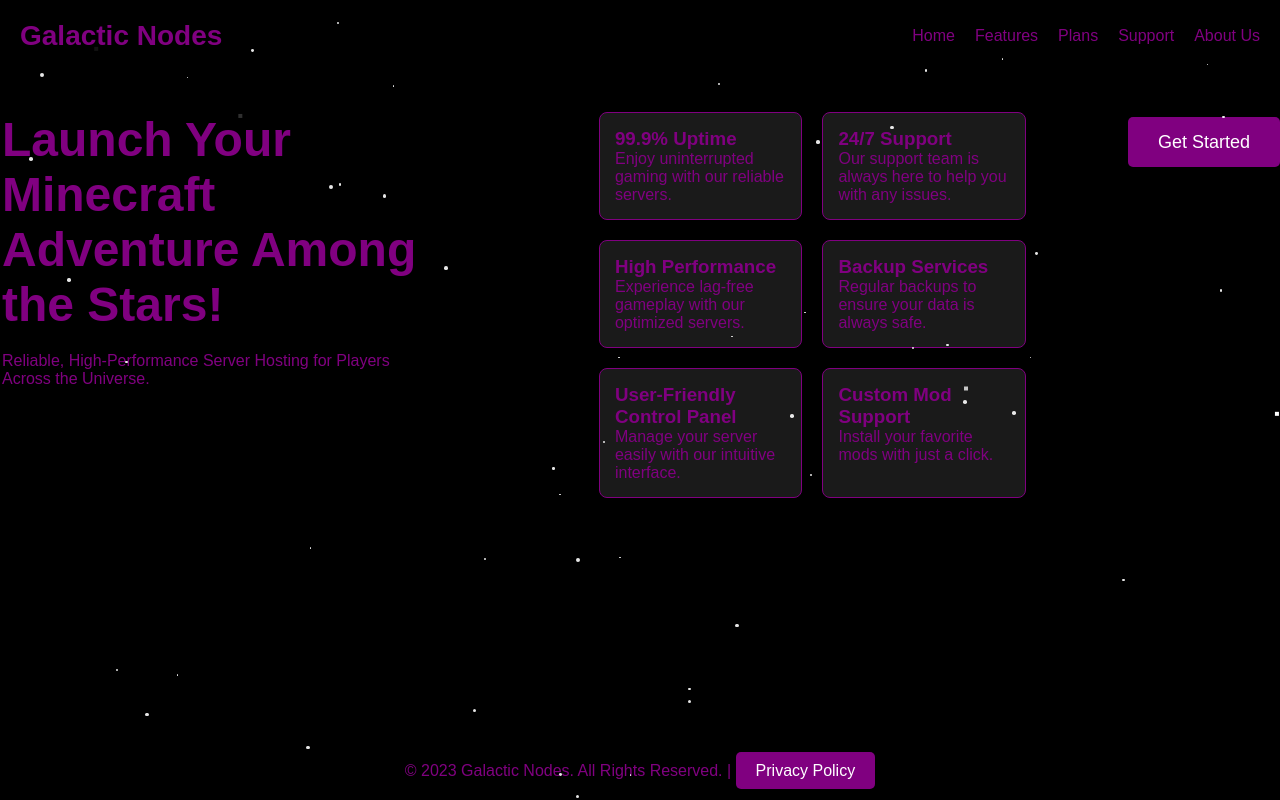
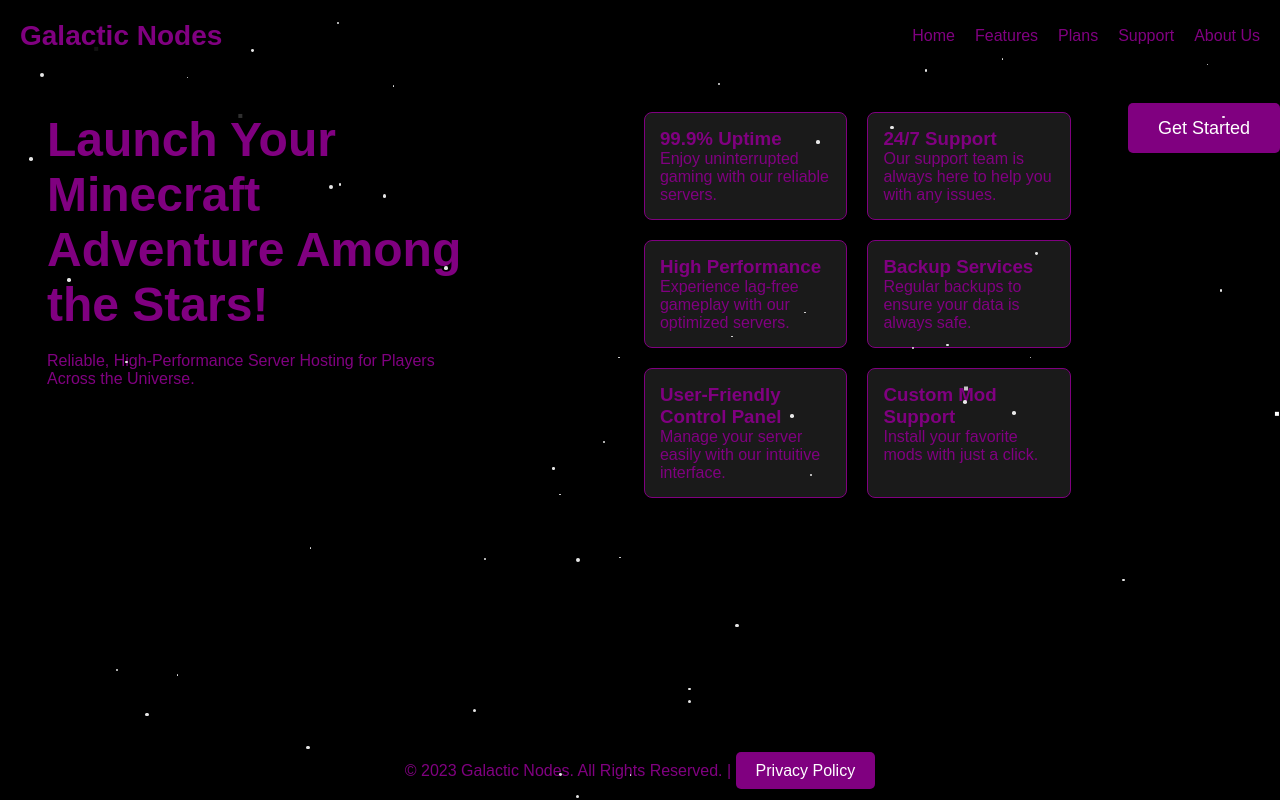
Before and after one commit to dead-zomb/galactic-nodes, a plain HTML site: page index.html in a window 1280 px wide. Drawn offline with Linux system fonts and the light colour scheme.

Commit message:
Update styles.css

```diff
--- a/styles.css
+++ b/styles.css
@@ -85,8 +85,8 @@
 
 .button-container {
     text-align: center; /* Center button below boxes */
-    margin-top: 20px;
-    margin-left: 100px; /* Shift button slightly to the left */
+    margin-top: 6px;
+    margin-left: 10px; /* Shift button slightly to the left */
 }
 
 .cta-button {
```
